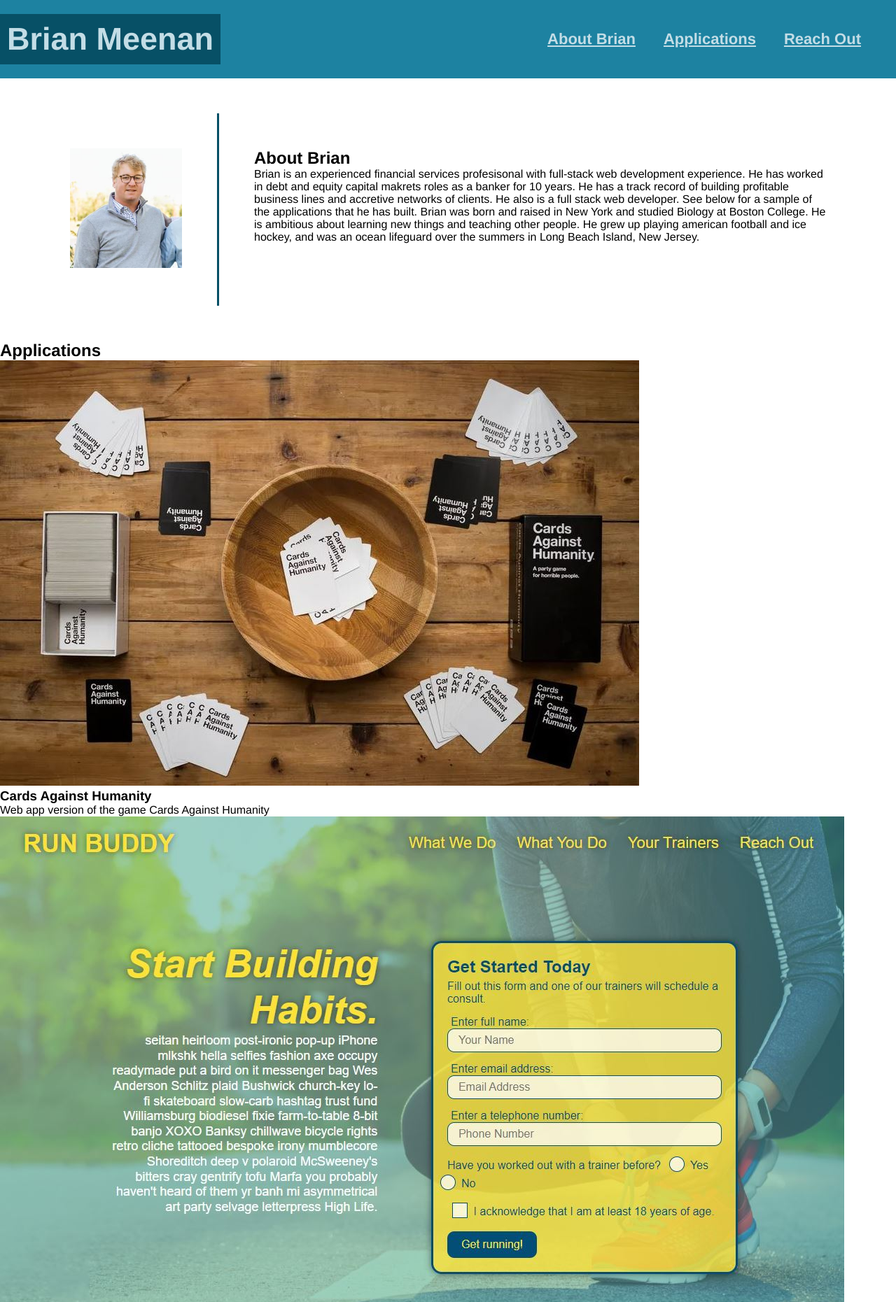
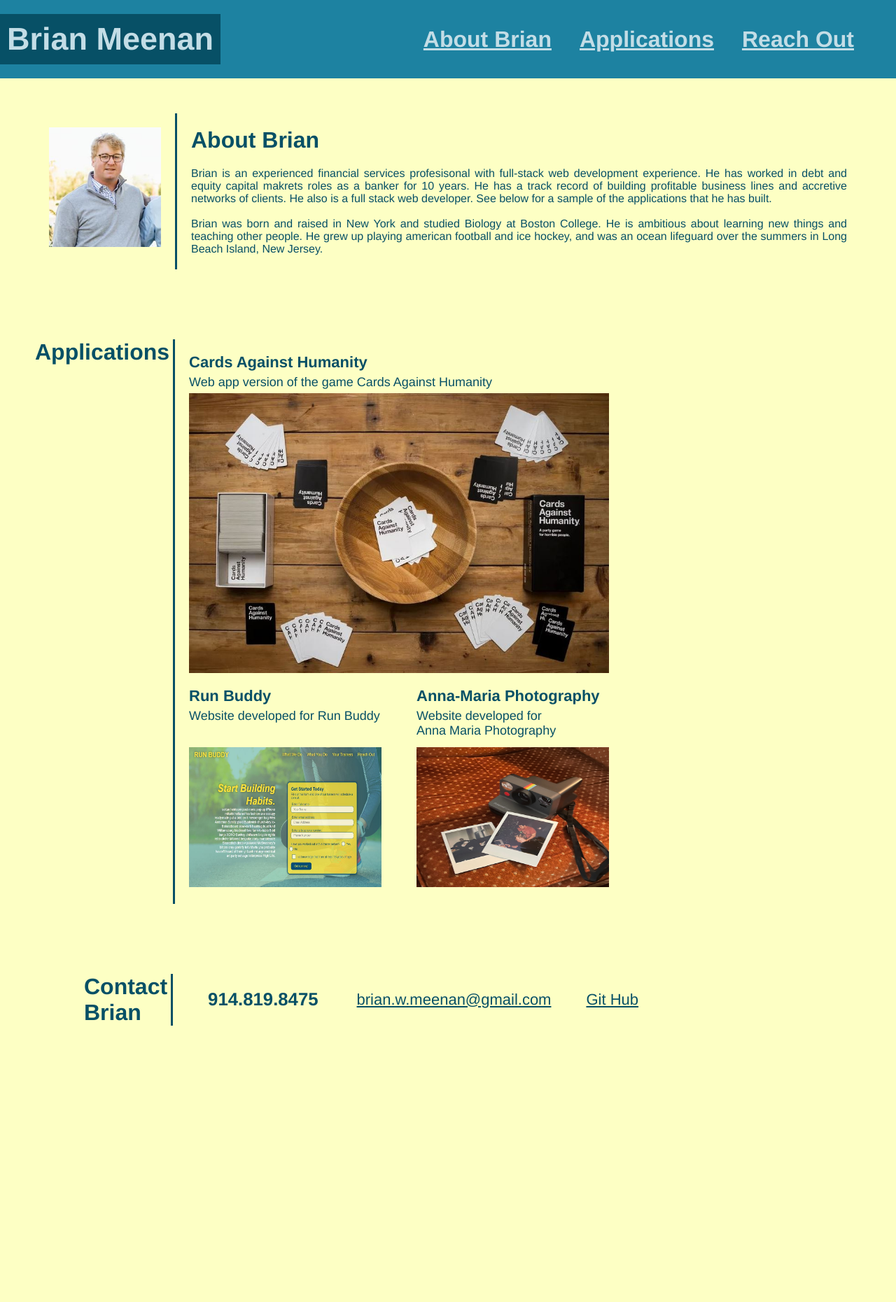
Before and after one commit to Brian-Lets-Go/challenge-2, a plain HTML site: page index.html in a window 1280 px wide. Shown: the top 1861 px of the page at 70% size. After the commit the page ends 1516 px from the top, so only its background shows below. Drawn offline with Linux system fonts and the light colour scheme.

Commit message:
added more css

```diff
--- a/assets/style/style.css
+++ b/assets/style/style.css
@@ -1,6 +1,6 @@
 :root {
     --primary-color:#1d82a1 ;
-    --secondary-color: #f0d1d8;
+    --secondary-color: #fdffc4;
     --tertiary-color: #075066;
 }
 
@@ -11,8 +11,11 @@
 }
 body {
     font-family: Helvetica, Arial, sans-serif;
+    background-color: var(--secondary-color);
 }
 header {
+    margin: 0;
+    width: 100%;
     background-color: var(--primary-color);
     display: flex;
     flex-wrap: wrap;
@@ -29,7 +32,7 @@ header h1 {
     background-color: var(--tertiary-color);
 }
 header nav ul {
-    margin: 0px 30px;
+    margin: 0px 40px;
     display: flex;
     flex-wrap: wrap;
     justify-content: space-between;
@@ -39,7 +42,7 @@ header nav ul {
 header nav ul li a {
     padding: 5px 20px;
     font-weight: bold;
-    font-size: 22px;
+    font-size: 32px;
     color: #c3dde6;
 }
 header nav ul li a:hover {
@@ -51,14 +54,149 @@ header nav ul li a:hover {
 }
 .headshot img {
     width: 160px;
-    margin: 50px;
+    margin: 20px;
 }
 .headshot {
     border-right: 3px solid var(--tertiary-color)
 }
 .about-brian {
+    margin: 20px;
+}
+.about-brian h2 {
+    color: var(--tertiary-color);
+    font-size: 32px;
+    margin-bottom: 20px;
+}
+.about-brian p {
+    text-align: justify;
+    text-justify: auto;
+    color:var(--tertiary-color);
+}
+.portfolio {
+    display: flex;
     padding: 50px;
 }
-.about-brian h2 {
+.cards {
+    display: flex;
+    flex-direction: column;
+    justify-content: start;
+    margin: 20px;
+}
+.title-portfolio {
+    color: var(--tertiary-color);
+    font-size: 32px;
+    padding-right: 5px;
+    border-right: 3px solid var(--tertiary-color)
+}
+.main-application-card {
+    display: flex;
+    flex-direction: column;
+    margin-bottom: 20px;
+}
+.main-application-card h3 {
+    font-size: 22px;
+    color: var(--tertiary-color);
+}
+.main-application-card p {
+    font-size: 18px;
+    margin-top: 5px;
+    margin-bottom: 5px;
+    color: var(--tertiary-color);
+}
+.main-application-card img {
+    max-height: 400px;
+    max-width: 600px;
+}
+.application-card {
+    margin: 0px 50px 0px 0px;
+}
+.application-card h3 {
+    font-size: 22px;
+    color: var(--tertiary-color);
+}
+.application-card p {
+    height: 50px;
+    font-size: 18px;
+    margin-top: 5px;
+    margin-bottom: 5px;
+    color: var(--tertiary-color);
+}
+.secondary-applications {
+    display: flex;
+    flex-wrap: wrap;
+    justify-content: space-evenly;
+}
+.secondary-applications img {
+    width: 275px;
+    height: 200px;
+}
+.contact-brian {
+    display: flex;
+    flex-wrap: wrap;
+    padding: 50px;
+}
+.title-contact-brian {
+    color: var(--tertiary-color);
+    font-size: 32px;
+    padding-right: 5px;
+    border-right: 3px solid var(--tertiary-color);
+    margin-left: 70px;
+}
+.contact-info {
+    margin-left: 20px;
+    display: flex;
+    align-items: center;
+    font-size: 22px;
+    color: var(--tertiary-color);
+    justify-content: flex-start;
+}
+.contact-info h3 {
+    margin: 0px 30px;
+}
+.contact-info a {
+    margin: 0px 25px;
+    color: var(--tertiary-color);
+}
+
+@media screen and (max-width: 1050px) {
+    header nav ul {
+        margin-bottom: 20px;
+    }
+    .contact-info {
+        flex-direction: column;
+        margin-left: 50px;
+        margin-bottom: 10px;
+
+    }
 
 }
+
+@media screen and (max-width: 990px) {
+    .portfolio img {
+        width: 100%;
+        height: auto;
+        max-height: 400px;
+    }
+    .secondary-applications {
+        flex-direction: column;
+
+    }
+    .about {
+        flex-direction: column;
+    }
+    .headshot {
+        border-right: none;
+    }
+    .portfolio {
+        flex-direction: column;
+    }
+    .title-portfolio {
+        border-right: none;
+        margin-left: 20px;
+    }
+
+}
+
+@media screen and (max-width: 575px) {
+
+}
--- a/index.html
+++ b/index.html
@@ -8,7 +8,7 @@
         <title>Brian Meenan's Homepage</title>
     </head>
     <body>
-        <!-- Header and Navigation Tags-->
+
         <header>
             <h1>
               Brian Meenan
@@ -36,8 +36,8 @@
             <div id="about-brian" class="about-brian">
                 <h2 class="title-about-me">About Brian</h2>
                 <p>
-                Brian is an experienced financial services profesisonal with full-stack web development experience. He has worked in debt and equity capital makrets roles as a banker for 10 years. He has a track record of building profitable business lines and accretive networks of clients. He also is a full stack web developer. See below for a sample of the applications that he has built.
-
+                Brian is an experienced financial services profesisonal with full-stack web development experience. He has worked in debt and equity capital makrets roles as a banker for 10 years. He has a track record of building profitable business lines and accretive networks of clients. He also is a full stack web developer. See below for a sample of the applications that he has built.<br>
+                <br>
                 Brian was born and raised in New York and studied Biology at Boston College. He is ambitious about learning new things and teaching other people. He grew up playing american football and ice hockey, and was an ocean lifeguard over the summers in Long Beach Island, New Jersey.
                 </p>
             </div>
@@ -46,33 +46,41 @@
 
         <section id="applications" class="portfolio">
             <h2 class="title-portfolio">Applications</h2>
+
+            <div class="cards">
             <div class="main-application-card">
-                <img src="assets\images\Cards.JPG" alt="Playing Cards Against Humanity"/>
                 <h3>Cards Against Humanity</h3>
                 <p>
                 Web app version of the game Cards Against Humanity
                 </p>
+                <img src="assets\images\Cards.JPG" alt="Playing Cards Against Humanity"/>
+
             </div>
 
+            <div class="secondary-applications">
                 <div class="application-card">
-                <img src="assets\images\Run-Buddy.JPG" alt="Run Buddy Homepage"/>
                     <h3>Run Buddy</h3>
                     <p>
                     Website developed for Run Buddy
                     </p>
+                    <a href="https://brian-lets-go.github.io/run-buddy/">
+                        <img src="assets\images\Run-Buddy.JPG" alt="Run Buddy Homepage"/>
+                    </a>
                     </div>
 
                 <div class="application-card">
+                    <h3>Anna-Maria Photography</h3>
+                    <p>
+                    Website developed for<br>Anna Maria Photography
+                    </p>
                     <img src="assets\images\Photography.jpg" alt="Polaroid Camera with Polaroids"/>
-                <h3>Anna Maria Photography</h3>
-                <p>
-                    Website developed for Anna Maria Photography
-                </p>
+                </div>
+            </div>
             </div>
         </section>
 
         <section id="reach-out" class="contact-brian">
-            <h2 class="title-contact-brian">Contact Brian</h2>
+            <h2 class="title-contact-brian">Contact<br>Brian</h2>
             <div class="contact-info">
                 <h3>914.819.8475</h3>
                 <a href="mailto:brian.w.meenan@gmail.com">brian.w.meenan@gmail.com</a>
```
Lines whose indentation alone changed are shown as unchanged.
